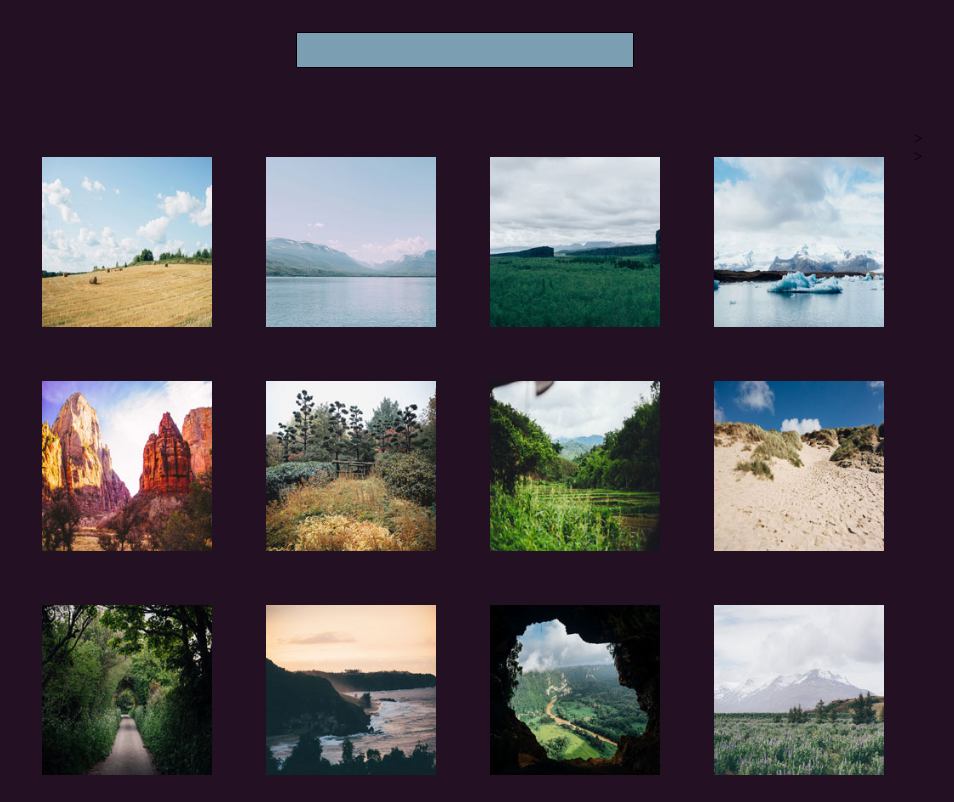
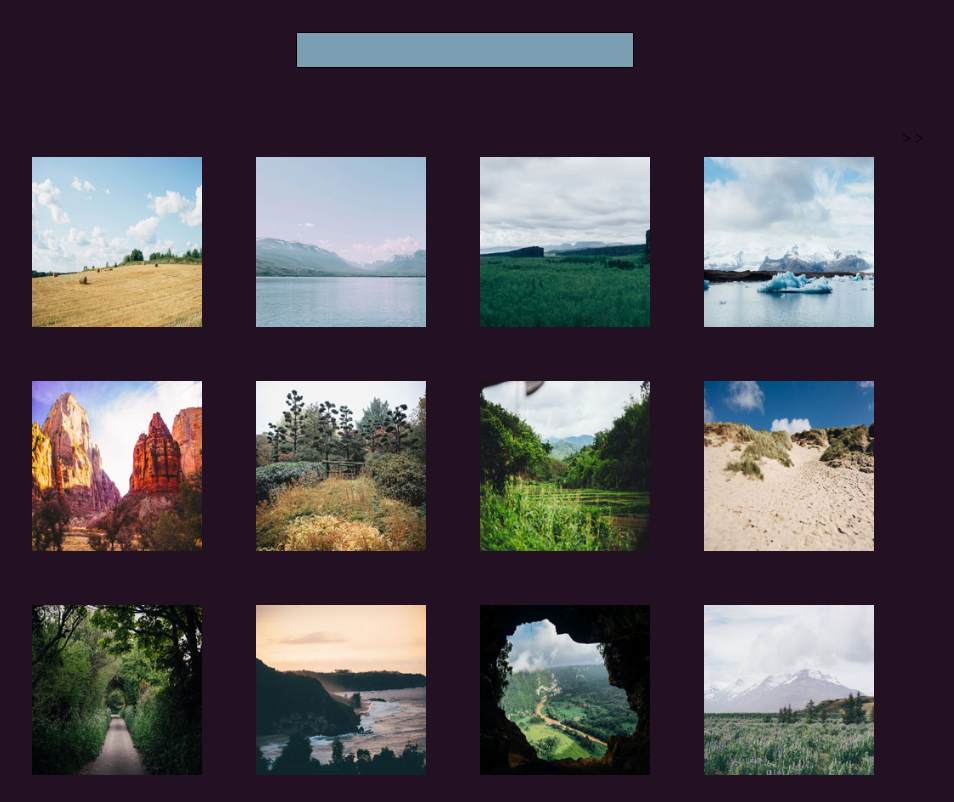
Before and after one commit to B-AlexiaYoung/Project-4-Interactive-Photo-Gallery, a plain HTML site: page index.html in a window 1280 px wide. Shown: the whole page, without its empty margins (175-1129 px from the left). Drawn offline with nearby package versions, Linux system fonts and the light colour scheme.

Commit message:
clean up

```diff
--- a/css/styles.css
+++ b/css/styles.css
@@ -9,8 +9,8 @@
         hex #372554 russian blue
         hex #372554  dark purple
         hex  #231123  dark chocolate
-        hex # #000000 black
-        hex #49}5d63 warm medium grey
+        hex  #000000 black
+        hex #495d63 warm medium grey
 
 ===========================================*/
 body{
@@ -25,16 +25,13 @@ input{
     border:1px solid black;
     font-size: 16px;
     padding: .2em;
-
     width:90vw;
     margin-left:auto;
     margin-right:auto;
-
 }
 
 .thumb{
     margin:20px 60px;
-
 }
 
 
@@ -58,7 +55,6 @@ input{
 
     body{
         width:90%;
-
         margin: 0 auto;
     }
 .container{
@@ -73,16 +69,12 @@ input{
 form{
     text-align:center;
     margin-top: 5vh;
+}
 
-
-}
 input{
-
     width: 20em;
     padding:.5em;
 }
-
-
 
 
 .thumb{
@@ -90,10 +82,8 @@ input{
     height:170px;
     width:170px;
     margin:20px 33px;
+}
 
-}
-li{
-    display:inline-block;
 }
 
 /*==== end of media query 768px  ===========
@@ -107,9 +97,7 @@ li{
 
 
 @media only screen and (min-width: 1100px){
-    .body{
-        /*height:60%;*/
-    }
+
 .container{
     width: 920px;
     margin: 0 auto;
@@ -118,27 +106,18 @@ li{
     margin-top: 30px;
     text-align: center;
 }
+
 form{
     margin: 0 auto;
-    /*margin-left:29.5vw;*/
 }
 
 input{
-
-
 border-radius:1px;
-    /*margin-left: 30px;*/
 margin:0 auto;
 }
+
 .thumb{
-    margin:27px;
+
+    margin:27px 27px;
 }
-
-ul{
-    -webkit-padding-start: 10px;
-
-}
-
-
-
-}/*   end of media query  */
+} /*end of media query*/
--- a/index.html
+++ b/index.html
@@ -23,7 +23,6 @@
             </form>
         <div class="container"> <!-- div for plugin -->
 
-           <ul id="photoList">
         <a  href="images/01.jpg" data-lightbox="image-1" data-title=
            "Hay Bales, I love hay bales. Took this snap on a drive through the countryside past some straw fields.">
             <img class="thumb" src="images/thumbnails/01.jpg"  alt="Photo of hay bales"></a>
```
Also changed, not shown: js/jsInteractivePhoto.js (+1 -27 lines). Lines whose indentation alone changed are shown as unchanged.
